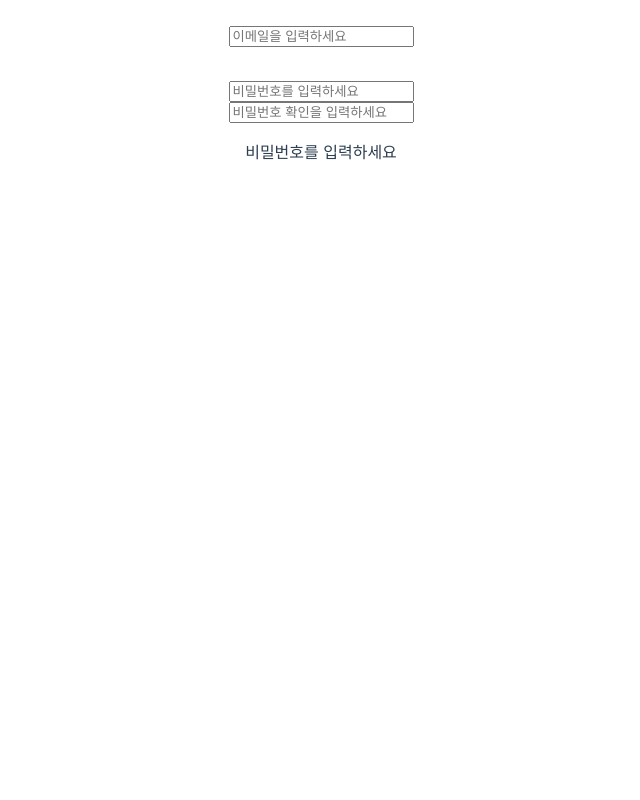
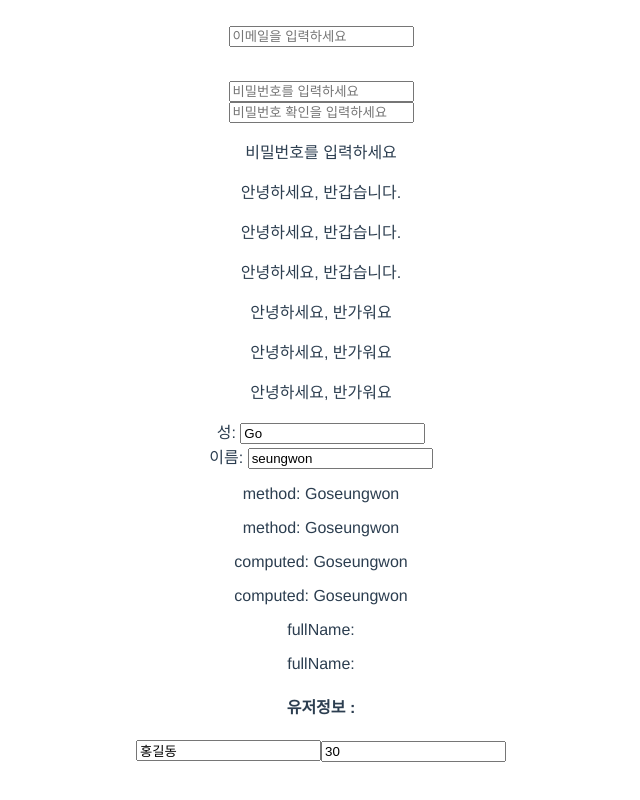
Before and after one commit to cozyiscat/YS_VUE_PROJECT, a Vue app: page /basic in a window 1280 px wide. Shown: the part 1917-2717 px from the top of the page, without its empty margins (319-959 px from the left). Before the commit the page ends 2212 px from the top, so only its background shows below. Built offline with nearby package versions, Linux system fonts and the light colour scheme.

Commit message:
computed와 watch (120p) 다시공부해야댈듯?

```diff
--- a/src/views/BasicView.vue
+++ b/src/views/BasicView.vue
@@ -119,6 +119,32 @@
         <input type="text" v-model="pwdValue2" @input="changePwd1" placeholder="비밀번호 확인을 입력하세요"><br>
         <p v-if="errPwd">{{errPwd}}</p>
     </div>
+    <!-- 메소드 computed -->
+    <div>
+        <p>{{hello()}}</p>
+        <p>{{hello()}}</p>
+        <p>{{hello()}}</p>
+
+        <p>{{hello2}}</p>
+        <p>{{hello2}}</p>
+        <p>{{hello2}}</p>
+    </div>
+    <div>
+        성: <input type="text" v-model="lastName" @input="changeLastName"><br>
+        이름: <input type="text" v-model="firstName" @input="changeFirstName"><br>
+        <p>method:  {{ methodFullName() }}</p>
+        <p>method:  {{ methodFullName() }}</p>
+        <p>computed: {{ computeFullName }}</p>
+        <p>computed: {{ computeFullName }}</p>
+        <p>fullName: {{fullName}}</p>
+        <p>fullName: {{fullName}}</p>
+    </div>
+    <!-- watch -->
+    <div>
+        <h4>유저정보 : {{userInfo}}</h4>
+        <input type="text" v-model="userName">
+        <input type="text" v-model="userAge">
+    </div>
   <br><br><br><br><br><br>
 </template>
 
@@ -166,7 +192,31 @@
     pwdValue1:'',
     pwdValue2:'',
     errPwd:'비밀번호를 입력하세요',
+    lastName:'Go',
+    firstName:'seungwon',
+    fullName:'',
+    userName:'홍길동',
+    userAge:'30',
+    userInfo:'',
     };
+  },
+  watch:{
+    userName(){
+        this.userInfo = this.userName+'('+this.userAge+')';
+        },
+        // userAge(){
+        //   this.userInfo = this.userName+'('+this.userAge+')';
+        // },
+    },
+computed: {
+    hello2() {
+        console.log('hello2 호출');
+        return '안녕하세요, 반가워요';
+    },
+    computeFullName() {
+        console.log('computeFullName 호출');
+        return this.lastName + this.firstName;
+    }
   },
   setup() {
 
@@ -217,6 +267,25 @@
             this.errPwd='비밀번호가 일치하지 않습니다.';
         }
     },
+    hello(){
+        console.log ('hello()호출')
+        return '안녕하세요, 반갑습니다.'
+    },
+       changeLastName() {
+      // lastName 변경 시 fullName 업데이트
+      console.log('changeLastName 호출');
+      this.fullName = this.lastName + this.firstName;
+    },
+    changeFirstName() {
+      // firstName 변경 시 fullName 업데이트
+      console.log('changeFirstName 호출');
+      this.fullName = this.lastName + this.firstName;
+    },
+    methodFullName() {
+      // 메소드로 fullName 계산
+      console.log('methodFullName 호출');
+      return this.lastName + this.firstName;
+    },
   }
 };
 </script>
```
